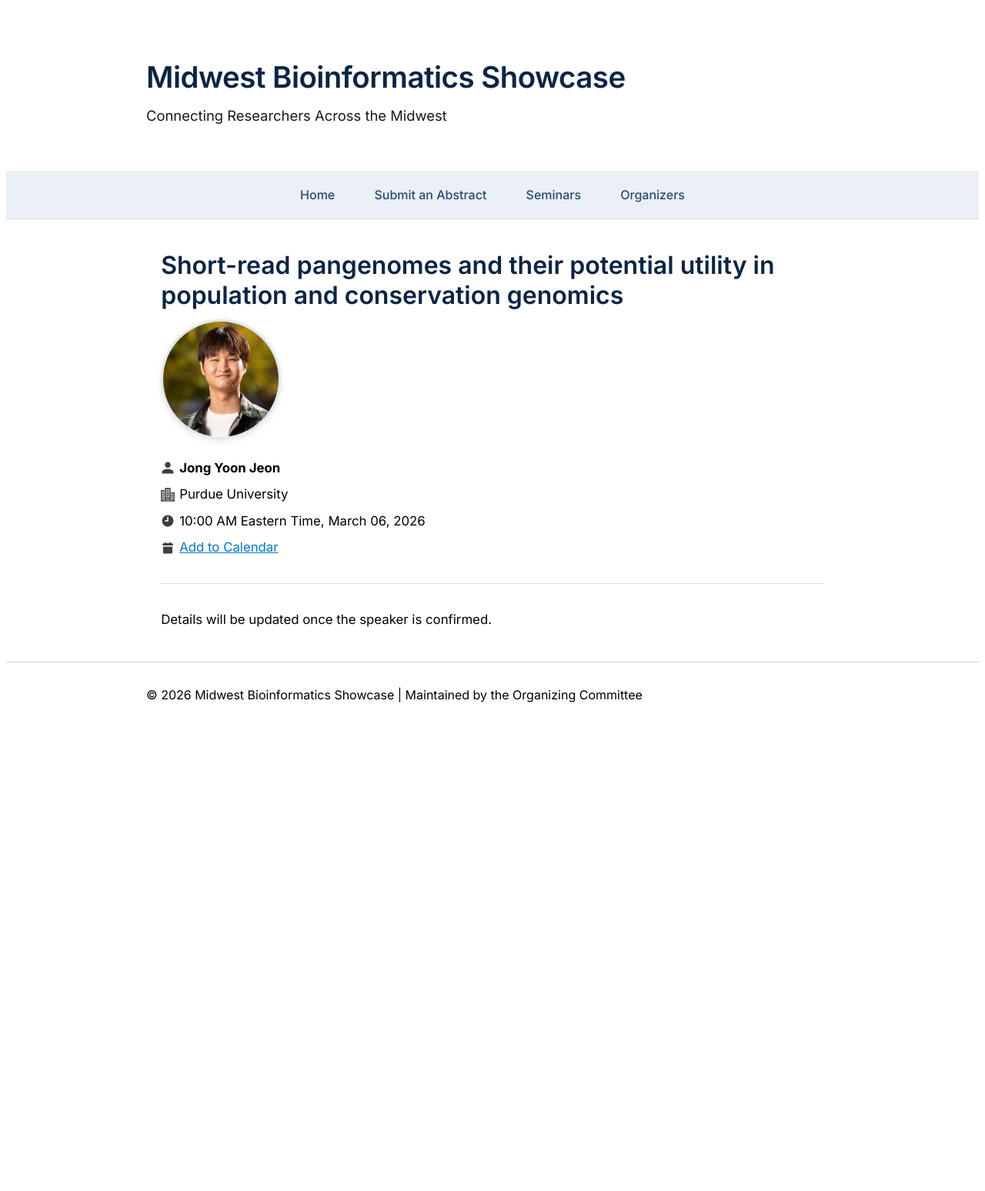
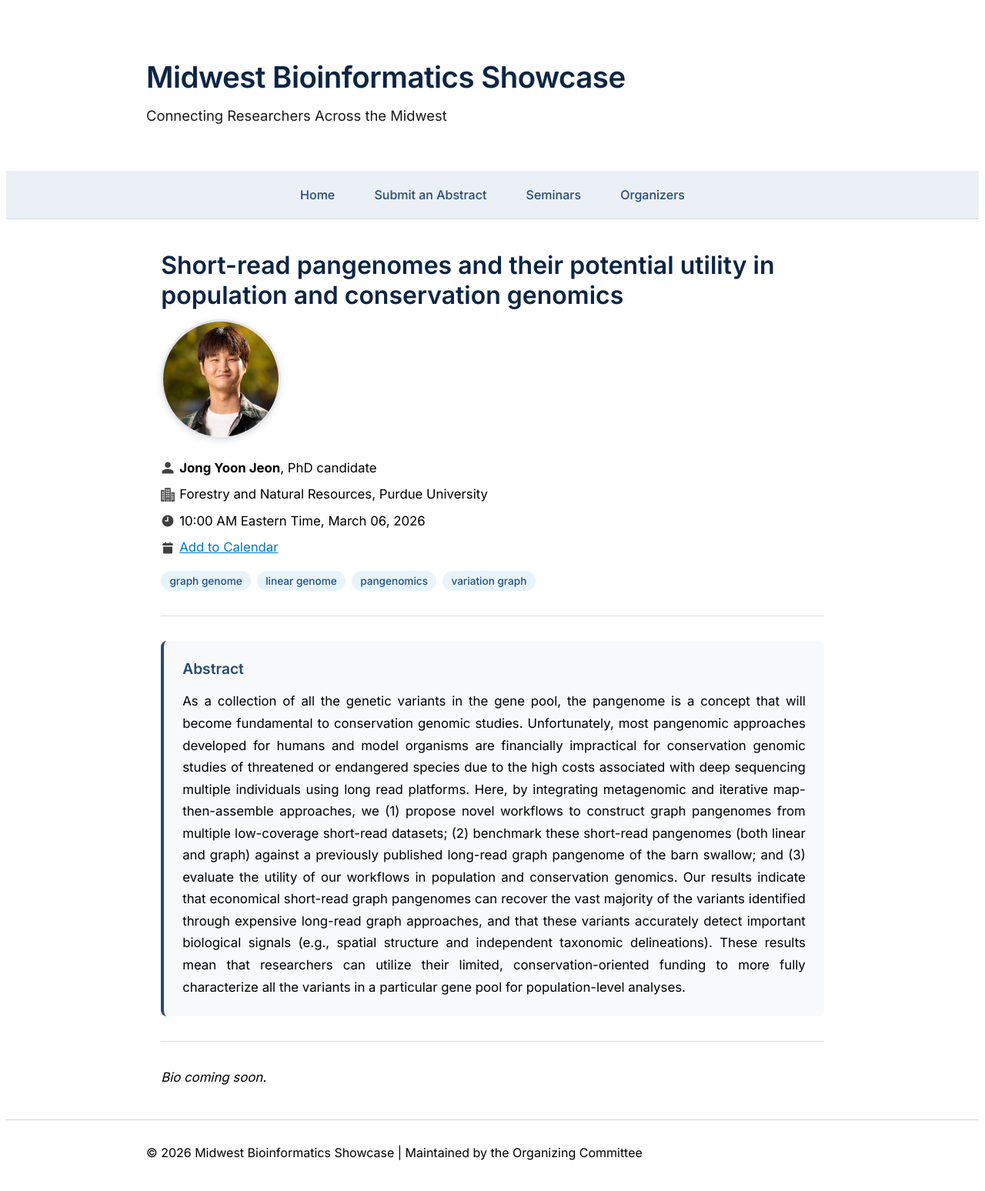
Before and after one commit to Midwest-Bioinformatics-Showcase/midwest-bioinformatics-showcase.github.io, a Jekyll site: the page built from _seminars/2026-03-06-jong-yoon-jeon.md, in a window 1280 px wide. Shown: the whole page at 77% size. Built offline with Jekyll 4.4.1, drawn with Linux system fonts in a browser that asks for light colours; before the commit the page ends 953 px from its top, so only the background shows below that.

Commit message:
updated profile information

```diff
--- a/_layouts/default.html
+++ b/_layouts/default.html
@@ -213,6 +213,40 @@
   box-shadow: 0 2px 8px rgba(0,0,0,0.1);
 }
 
+.keywords {
+  margin-top: 1rem;
+  display: flex;
+  flex-wrap: wrap;
+  gap: 0.5rem;
+}
+
+.keyword-tag {
+  background: #e8f4fc;
+  color: #1d4e89;
+  padding: 0.3rem 0.7rem;
+  border-radius: 15px;
+  font-size: 0.85rem;
+  font-weight: 500;
+}
+
+.abstract {
+  background: #f8f9fa;
+  padding: 1.5rem;
+  border-radius: 8px;
+  border-left: 4px solid #294a70;
+}
+
+.abstract h2 {
+  margin-top: 0;
+  font-size: 1.2rem;
+  color: #294a70;
+}
+
+.abstract p {
+  margin-bottom: 0;
+  text-align: justify;
+}
+
     </style>
 
 
--- a/_layouts/seminar.html
+++ b/_layouts/seminar.html
@@ -14,12 +14,12 @@ layout: default
 
         <p>
             <img src="{{ '/assets/icons/speaker.svg' | relative_url }}" class="icon">
-            <strong>{{ page.speaker }}</strong>
+            <strong>{{ page.speaker }}</strong>{% if page.position %}, {{ page.position }}{% endif %}
         </p>
 
         <p>
             <img src="{{ '/assets/icons/building.svg' | relative_url }}" class="icon">
-            {{ page.institution }}
+            {% if page.department %}{{ page.department }}, {% endif %}{{ page.institution }}
         </p>
 
         <p>
@@ -48,7 +48,24 @@ layout: default
         </p>
         {% endif %}
 
+        {% if page.keywords %}
+        <div class="keywords">
+            {% assign keyword_list = page.keywords | split: ", " %}
+            {% for keyword in keyword_list %}
+            <span class="keyword-tag">{{ keyword }}</span>
+            {% endfor %}
+        </div>
+        {% endif %}
+
     </div>
+
+    {% if page.abstract %}
+    <hr>
+    <div class="abstract">
+        <h2>Abstract</h2>
+        <p>{{ page.abstract }}</p>
+    </div>
+    {% endif %}
 
     <hr>
 
--- a/_seminars/2026-03-06-jong-yoon-jeon.md
+++ b/_seminars/2026-03-06-jong-yoon-jeon.md
@@ -2,11 +2,15 @@
 layout: seminar
 title: "Short-read pangenomes and their potential utility in population and conservation genomics"
 speaker: "Jong Yoon Jeon"
+position: "PhD candidate"
 institution: "Purdue University"
+department: "Forestry and Natural Resources"
 image: /assets/images/jong-yoon-jeon.jpg
+keywords: "graph genome, linear genome, pangenomics, variation graph"
+abstract: "As a collection of all the genetic variants in the gene pool, the pangenome is a concept that will become fundamental to conservation genomic studies. Unfortunately, most pangenomic approaches developed for humans and model organisms are financially impractical for conservation genomic studies of threatened or endangered species due to the high costs associated with deep sequencing multiple individuals using long read platforms. Here, by integrating metagenomic and iterative map-then-assemble approaches, we (1) propose novel workflows to construct graph pangenomes from multiple low-coverage short-read datasets; (2) benchmark these short-read pangenomes (both linear and graph) against a previously published long-read graph pangenome of the barn swallow; and (3) evaluate the utility of our workflows in population and conservation genomics. Our results indicate that economical short-read graph pangenomes can recover the vast majority of the variants identified through expensive long-read graph approaches, and that these variants accurately detect important biological signals (e.g., spatial structure and independent taxonomic delineations). These results mean that researchers can utilize their limited, conservation-oriented funding to more fully characterize all the variants in a particular gene pool for population-level analyses."
 date: 2026-03-06
 zoom_link:
 calendar_link: /assets/cal/2026-03-06.ics
 recording_link:
 ---
-Details will be updated once the speaker is confirmed.
+*Bio coming soon.*
```
Also changed, not shown: _seminars/2026-02-27-lucy-luo.md (+6 -2 lines), 1 other file.
